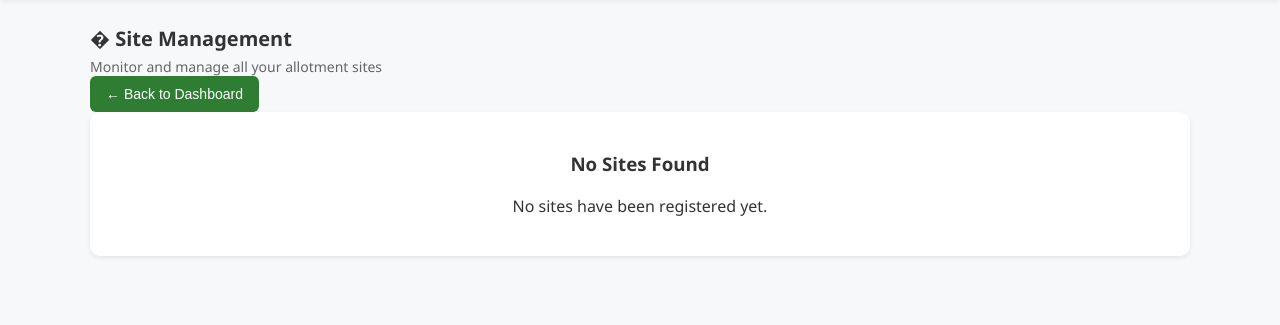
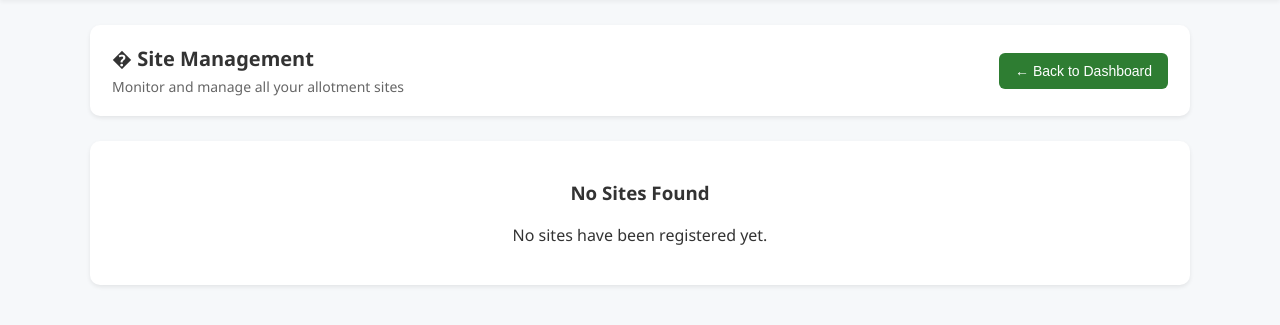
Before and after one commit to Gev1990123/smart_allotment_hub, a FastAPI app: page /sites in a window 1280 px wide. Shown: the part 131-456 px from the top of the page. Run offline with FastAPI, Linux system fonts and the light colour scheme; data that the repository does not hold is empty.

Commit message:
updated styles for page-selector and page-name classes, and updated devices.html and sites.html to use new class names for better consistency and clarity.

```diff
--- a/static/css/styles.css
+++ b/static/css/styles.css
@@ -61,7 +61,7 @@ main {
     margin: auto;
 }
 
-.device-selector {
+.page-selector {
     background: #fff;
     padding: 20px 22px;
     border-radius: 10px;
@@ -504,7 +504,7 @@ button:hover {
         gap: 20px;
     }
 
-    .selector {
+    .page-selector {
         flex-direction: column;
         align-items: stretch;
         gap: 15px;
--- a/templates/devices.html
+++ b/templates/devices.html
@@ -26,7 +26,7 @@
 <main>
 
     <!-- Page Header -->
-    <div class="selector">
+    <div class="page-selector">
         <div style="flex: 1;">
             <h2 style="margin: 0; font-size: 20px;">📡 Device Management</h2>
             <p style="margin: 5px 0 0 0; color: #666; font-size: 14px;">Monitor and manage all your allotment sensors</p>
--- a/templates/index.html
+++ b/templates/index.html
@@ -29,7 +29,7 @@
 <main>
 
     <!-- Device Picker -->
-    <div class="device-selector">
+    <div class="page-selector">
         <label for="deviceSelect"><strong>Select Device:</strong></label>
         <select id="deviceSelect"></select>
     </div>
--- a/templates/sites.html
+++ b/templates/sites.html
@@ -27,7 +27,7 @@
 <main>
 
     <!-- Page Header -->
-    <div class="selector">
+    <div class="page-selector">
         <div style="flex: 1;">
             <h2 style="margin: 0; font-size: 20px;">� Site Management</h2>
             <p style="margin: 5px 0 0 0; color: #666; font-size: 14px;">Monitor and manage all your allotment sites</p>
```
